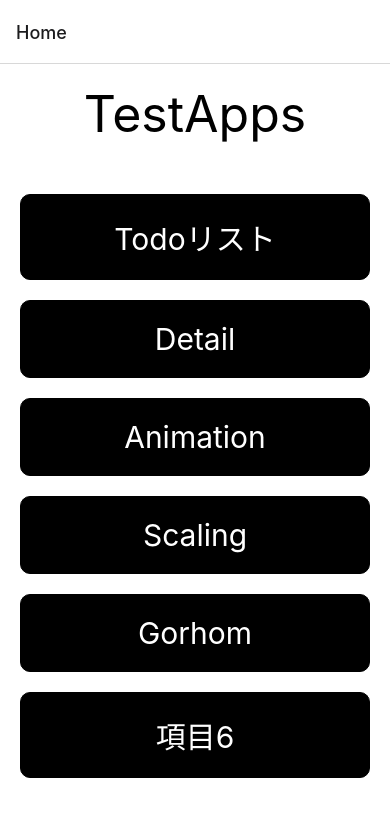
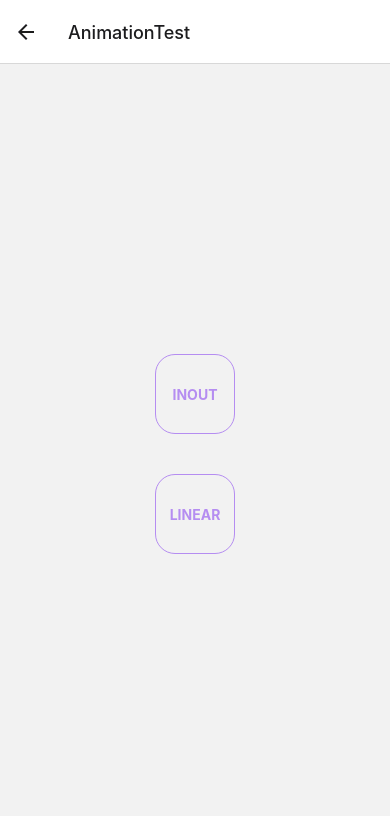
Before and after one commit to domekenshi/TestApps, a React Native app: screen /AnimationTest in a window 390 px wide. Shown: the top 816 px of the page. Built offline with nearby package versions, Linux system fonts and the light colour scheme; what react-native-status-bar-height would draw is missing.

Commit message:
エラーあるけどいったんコミット

```diff
--- a/App.tsx
+++ b/App.tsx
@@ -11,7 +11,9 @@ import {RootStackParamList} from './src/types/RootStackParamList';
 import HomeScreen from './src/pages/HomeScreen';
 import Todo from './src/pages/Todo';
 import Animation from './src/pages/Animations/Animation';
-import Scaling from './src/pages/Scaling';
+import Scaling from './src/pages/Animations/Scaling';
+import Translate from './src/pages/Animations/Translate';
+import AnimationTest from './src/pages/Animations/AnimationTest';
 import Detail from './src/pages/detail';
 import Gorhom from './src/pages/BottomSheet/GorhomSampleScreen';
 
@@ -26,6 +28,8 @@ function App() {
         <Stack.Screen name="Detail" component={Detail} />
         <Stack.Screen name="Animation" component={Animation} />
         <Stack.Screen name="Scaling" component={Scaling} />
+        <Stack.Screen name="Translate" component={Translate} />
+        <Stack.Screen name="AnimationTest" component={AnimationTest} />
         <Stack.Screen
           name="Gorhom"
           component={Gorhom}
--- a/json/Item.json
+++ b/json/Item.json
@@ -14,12 +14,16 @@
     "root": "Animation",
     "subItem": [
       {
-        "name": "sub1",
-        "root": "sub1"
+        "name": "Scaling",
+        "root": "Scaling"
       },
       {
-        "name": "sub2",
-        "root": "sub2"
+        "name": "Translate",
+        "root": "Translate"
+      },
+      {
+        "name": "AnimationTest",
+        "root": "AnimationTest"
       }
     ]
   },
--- a/package.json
+++ b/package.json
@@ -28,7 +28,8 @@
     "react-native-reanimated-carousel": "^3.5.1",
     "react-native-safe-area-context": "^4.8.2",
     "react-native-screens": "^3.29.0",
-    "react-native-status-bar-height": "^2.6.0"
+    "react-native-status-bar-height": "^2.6.0",
+    "react-native-svg": "^15.7.1"
   },
   "devDependencies": {
     "@babel/core": "^7.20.0",
--- a/src/pages/Animations/Animation.tsx
+++ b/src/pages/Animations/Animation.tsx
@@ -1,19 +1,31 @@
 import React from 'react';
-import {FlatList, Text, View, StyleSheet} from 'react-native';
+import {FlatList, Text, View, StyleSheet, TouchableOpacity} from 'react-native';
+import {useNavigation} from '@react-navigation/native';
+import {StackNavigationProp} from '@react-navigation/stack';
+import {RootStackParamList} from '../../types/RootStackParamList';
 
 export default function Animation(props?) {
-  const subItem = props.route.params.subItem;
+  const {subItem} = props.route.params;
+  const navigation = useNavigation<StackNavigationProp<RootStackParamList>>();
   const renderItem = ({item}) => {
     return (
-      <View style={styles.item}>
-        <Text style={styles.title}>{item.name}</Text>
-      </View>
+      <TouchableOpacity
+        key={item.name}
+        onPress={() => {
+          navigation.push(item.root);
+        }}>
+        <View style={styles.item}>
+          <Text style={styles.title}>{item.name}</Text>
+        </View>
+      </TouchableOpacity>
     );
   };
   return (
-    <>
-      <FlatList data={subItem} renderItem={renderItem} />
-    </>
+    <FlatList
+      keyExtractor={item => item.name}
+      data={subItem}
+      renderItem={renderItem}
+    />
   );
 }
 
--- /dev/null
+++ b/src/pages/Animations/AnimationTest.tsx
@@ -0,0 +1,82 @@
+import React from 'react';
+import {StyleSheet, View, Text} from 'react-native';
+import Animated, {
+  useSharedValue,
+  useAnimatedStyle,
+  withTiming,
+  Easing,
+  withRepeat,
+} from 'react-native-reanimated';
+
+const duration = 2000;
+
+interface AppProps {
+  width: number;
+}
+
+export default function AnimationTest({width}: AppProps) {
+  const defaultAnim = useSharedValue<number>(width / 2 - 160);
+  const linear = useSharedValue<number>(width / 2 - 160);
+
+  const animatedDefault = useAnimatedStyle(() => ({
+    transform: [{translateX: defaultAnim.value}],
+  }));
+  const animatedChanged = useAnimatedStyle(() => ({
+    transform: [{translateX: linear.value}],
+  }));
+
+  React.useEffect(() => {
+    linear.value = withRepeat(
+      // highlight-next-line
+      withTiming(-linear.value, {
+        duration,
+        easing: Easing.linear,
+      }),
+      -1,
+      true,
+    );
+    defaultAnim.value = withRepeat(
+      // highlight-next-line
+      withTiming(-defaultAnim.value, {
+        duration,
+      }),
+      -1,
+      true,
+    );
+  }, []);
+
+  return (
+    <View style={styles.container}>
+      <Animated.View style={[styles.box, animatedDefault]}>
+        <Text style={styles.text}>inout</Text>
+      </Animated.View>
+      <Animated.View style={[styles.box, animatedChanged]}>
+        <Text style={styles.text}>linear</Text>
+      </Animated.View>
+    </View>
+  );
+}
+
+const styles = StyleSheet.create({
+  container: {
+    flex: 1,
+    alignItems: 'center',
+    justifyContent: 'center',
+    height: '100%',
+  },
+  box: {
+    height: 80,
+    width: 80,
+    margin: 20,
+    borderWidth: 1,
+    borderColor: '#b58df1',
+    borderRadius: 20,
+    alignItems: 'center',
+    justifyContent: 'center',
+  },
+  text: {
+    color: '#b58df1',
+    textTransform: 'uppercase',
+    fontWeight: 'bold',
+  },
+});
```
Also changed, not shown: src/types/RootStackParamList.tsx (+6 -4 lines), 1 other file (tests, documents, lock files or other folders).
